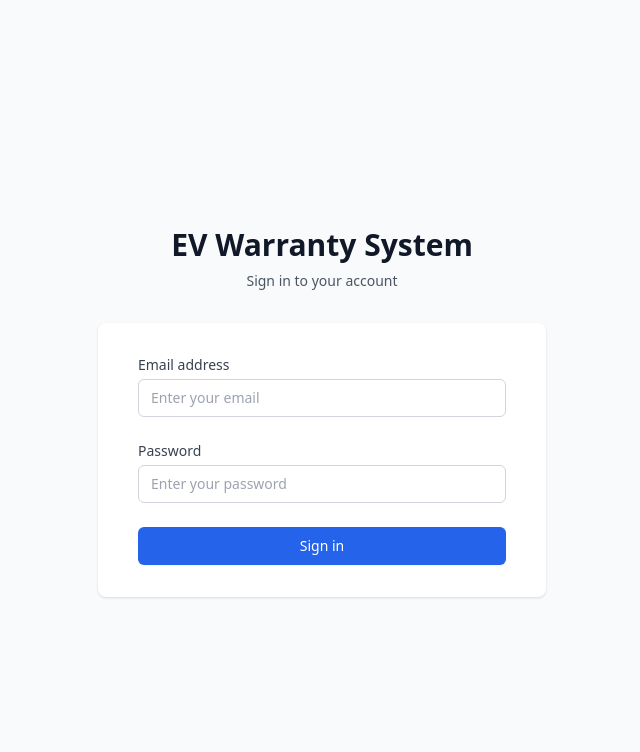
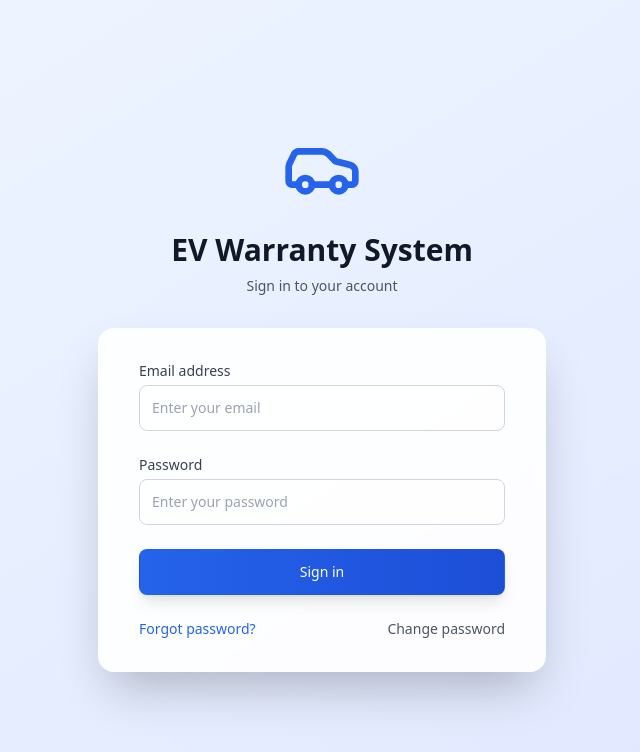
Before and after one commit to giangnn-git/SWP391_SU25_SE1839_FE, a React (Vite) app: page /login in a window 1280 px wide. Shown: the top 752 px of the page, without its empty margins (318-958 px from the left). Built offline with nearby package versions, Linux system fonts and the light colour scheme.

Commit message:
Update version 1.1

```diff
--- a/src/components/users/EditUserModal.jsx
+++ b/src/components/users/EditUserModal.jsx
@@ -102,7 +102,7 @@ const EditUserModal = ({ user, isOpen, onClose, onSave, loading }) => {
               </select>
             </div>
 
-            {/* Service Center - UPDATED WITH DROPDOWN */}
+            {/* Service Center */}
             <div>
               <label className="block text-sm font-medium text-gray-700 mb-1">
                 Service Center *
--- a/src/main.jsx
+++ b/src/main.jsx
@@ -5,7 +5,7 @@ import { createBrowserRouter, RouterProvider } from "react-router-dom";
 import LoginPage from "./pages/login.jsx";
 import PrivateRoute from "./components/routes/PrivateRoute.jsx";
 import Dashboard from "./pages/Dashboard.jsx";
-import ManageUsers from "./pages/ManageUsers.jsx";
+import ManageUsers from "./pages/manageUsers.jsx";
 import "./index.css";
 
 const router = createBrowserRouter([
--- a/src/pages/ManageUsers.jsx
+++ b/src/pages/ManageUsers.jsx
@@ -5,8 +5,8 @@ import {
   updateUserApi,
   toggleUserStatusApi,
 } from "../services/api.service";
-import UserTable from "../components/users/UserTable";
-import EditUserModal from "../components/users/EditUserModal";
+import UserTable from "../components/users/userTable.jsx";
+import EditUserModal from "../components/users/editUserModal.jsx";
 import CreateUserModal from "../components/users/CreateUserModal.jsx";
 
 const ManageUsers = () => {
@@ -136,7 +136,7 @@ const ManageUsers = () => {
       const timer = setTimeout(() => {
         setSuccess("");
         setError("");
-      }, 3000);
+      }, 6000);
       return () => clearTimeout(timer);
     }
   }, [success, error]);
--- a/src/pages/login.jsx
+++ b/src/pages/login.jsx
@@ -1,3 +1,4 @@
+// pages/login.jsx
 import { useState } from "react";
 import { useNavigate } from "react-router-dom";
 import { userLoginApi } from "../services/api.service";
@@ -41,9 +42,39 @@ const LoginPage = () => {
     }
   };
 
+  const handleForgotPassword = () => {
+    // TODO: Implement forgot password functionality
+    alert("Forgot password feature will be implemented soon!");
+  };
+
+  const handleChangePassword = () => {
+    // TODO: Implement change password functionality
+    alert("Change password feature will be implemented soon!");
+  };
+
   return (
-    <div className="min-h-screen bg-gray-50 flex flex-col justify-center py-12 sm:px-6 lg:px-8">
+    <div className="min-h-screen bg-gradient-to-br from-blue-50 to-indigo-100 flex flex-col justify-center py-12 sm:px-6 lg:px-8">
       <div className="sm:mx-auto sm:w-full sm:max-w-md">
+        {/* Car Icon - Larger size */}
+        <svg
+          xmlns="http://www.w3.org/2000/svg"
+          width="24"
+          height="24"
+          viewBox="0 0 24 24"
+          fill="none"
+          stroke="currentColor"
+          strokeWidth="2"
+          strokeLinecap="round"
+          strokeLinejoin="round"
+          className="lucide lucide-car mx-auto h-20 w-20 text-blue-600"
+          aria-hidden="true"
+        >
+          <path d="M19 17h2c.6 0 1-.4 1-1v-3c0-.9-.7-1.7-1.5-1.9C18.7 10.6 16 10 16 10s-1.3-1.4-2.2-2.3c-.5-.4-1.1-.7-1.8-.7H5c-.6 0-1.1.4-1.4.9l-1.4 2.9A3.7 3.7 0 0 0 2 12v4c0 .6.4 1 1 1h2"></path>
+          <circle cx="7" cy="17" r="2"></circle>
+          <path d="M9 17h6"></path>
+          <circle cx="17" cy="17" r="2"></circle>
+        </svg>
+
         <h2 className="mt-6 text-center text-3xl font-extrabold text-gray-900">
           EV Warranty System
         </h2>
@@ -53,7 +84,7 @@ const LoginPage = () => {
       </div>
 
       <div className="mt-8 sm:mx-auto sm:w-full sm:max-w-md">
-        <div className="bg-white py-8 px-4 shadow sm:rounded-lg sm:px-10">
+        <div className="bg-white/90 backdrop-blur-sm py-8 px-4 shadow-2xl sm:rounded-2xl sm:px-10 border border-white/20">
           <form className="space-y-6" onSubmit={handleSubmit}>
             <div>
               <label
@@ -71,7 +102,7 @@ const LoginPage = () => {
                   required
                   value={user}
                   onChange={(e) => setUser(e.target.value)}
-                  className="appearance-none block w-full px-3 py-2 border border-gray-300 rounded-md placeholder-gray-400 focus:outline-none focus:ring-blue-500 focus:border-blue-500 sm:text-sm"
+                  className="appearance-none block w-full px-3 py-3 border border-gray-300 rounded-lg placeholder-gray-400 focus:outline-none focus:ring-2 focus:ring-blue-500 focus:border-blue-500 sm:text-sm bg-white/50"
                   placeholder="Enter your email"
                 />
               </div>
@@ -93,14 +124,14 @@ const LoginPage = () => {
                   required
                   value={password}
                   onChange={(e) => setPassword(e.target.value)}
-                  className="appearance-none block w-full px-3 py-2 border border-gray-300 rounded-md placeholder-gray-400 focus:outline-none focus:ring-blue-500 focus:border-blue-500 sm:text-sm"
+                  className="appearance-none block w-full px-3 py-3 border border-gray-300 rounded-lg placeholder-gray-400 focus:outline-none focus:ring-2 focus:ring-blue-500 focus:border-blue-500 sm:text-sm bg-white/50"
                   placeholder="Enter your password"
                 />
               </div>
             </div>
 
             {error && (
-              <div className="rounded-md bg-red-50 p-4">
+              <div className="rounded-lg bg-red-50 p-4 border border-red-200">
                 <div className="text-sm text-red-700">{error}</div>
               </div>
             )}
@@ -109,9 +140,28 @@ const LoginPage = () => {
               <button
                 type="submit"
                 disabled={loading}
-                className="w-full flex justify-center py-2 px-4 border border-transparent rounded-md shadow-sm text-sm font-medium text-white bg-blue-600 hover:bg-blue-700 focus:outline-none focus:ring-2 focus:ring-offset-2 focus:ring-blue-500 disabled:opacity-50 disabled:cursor-not-allowed"
+                className="w-full flex justify-center py-3 px-4 border border-transparent rounded-lg shadow-lg text-sm font-medium text-white bg-gradient-to-r from-blue-600 to-blue-700 hover:from-blue-700 hover:to-blue-800 focus:outline-none focus:ring-2 focus:ring-offset-2 focus:ring-blue-500 disabled:opacity-50 disabled:cursor-not-allowed transition-all duration-200"
               >
                 {loading ? "Signing in..." : "Sign in"}
+              </button>
+            </div>
+
+            {/* FORGOT PASSWORD & CHANGE PASSWORD LINKS */}
+            <div className="flex justify-between text-sm">
+              <button
+                type="button"
+                onClick={handleForgotPassword}
+                className="font-medium text-blue-600 hover:text-blue-500 focus:outline-none focus:underline"
+              >
+                Forgot password?
+              </button>
+
+              <button
+                type="button"
+                onClick={handleChangePassword}
+                className="font-medium text-gray-600 hover:text-gray-500 focus:outline-none focus:underline"
+              >
+                Change password
               </button>
             </div>
           </form>
```
